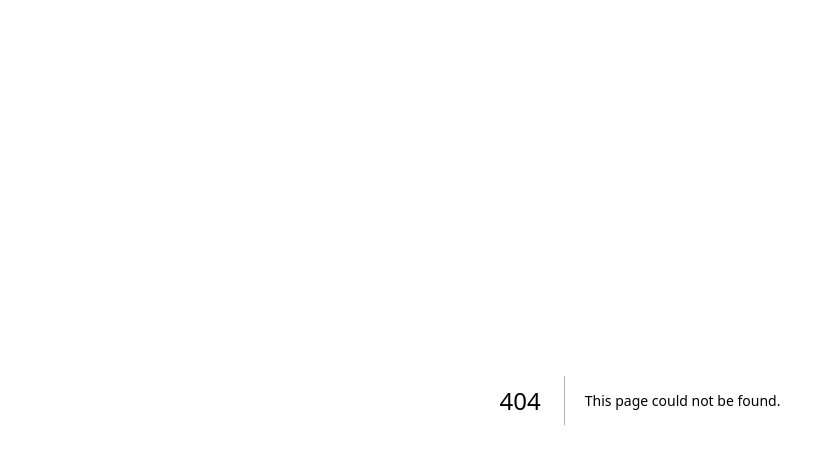
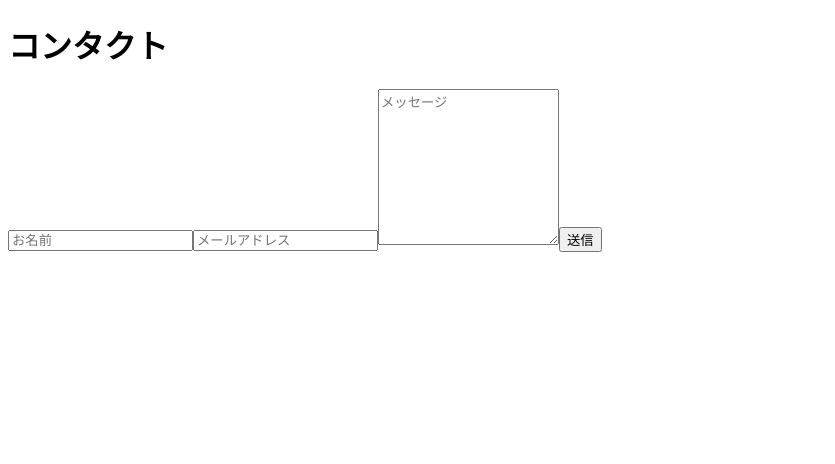
Before and after one commit to na2kera/progate_hack, a Next.js app: page /contact in a window 1280 px wide. Before the commit this address had no page. Shown: the top 464 px of the page, without its empty margins (0-835 px from the left). Built offline with nearby package versions, Linux system fonts and the light colour scheme.

Commit message:
add contact

```diff
--- a/package.json
+++ b/package.json
@@ -11,6 +11,7 @@
   "dependencies": {
     "@supabase/supabase-js": "^2.43.0",
     "next": "14.2.3",
+    "nodemailer": "^6.9.13",
     "react": "^18",
     "react-dom": "^18"
   },
--- /dev/null
+++ b/src/app/api/contact-handler/route.js
@@ -0,0 +1,31 @@
+import { NextResponse } from "next/server"
+import nodeMailer from "nodemailer"
+
+export async function POST(request) {
+    const reqBody = await request.json()
+    const { email, name, message } = reqBody
+
+    try{
+        const transporter = nodeMailer.createTransport({
+            host: "smtp-mail.outlook.com",               // メールサーバー。ここではHotmail/Outlookを使った例
+            port: 587,
+            secure: false,
+            auth: {
+                user: "my-email@hotmail.co.jp",           // メールアドレス
+                pass: "my-password"                       // パスワード
+            }
+        })
+
+        const mailOptions = {
+            from: "My website",
+            to: "receive-email@gmail.com",
+            subject: "Next.jsコンタクトページ",
+            text: `名前: ${name} \n\nメールアドレス: ${email} \n\nメッセージ: ${message}`
+        }
+
+        const info = await transporter.sendMail(mailOptions)
+        return NextResponse.json({message: "成功しました"})
+    }catch(err){
+        return NextResponse.json({message: "失敗しました"})
+    }
+}
--- /dev/null
+++ b/src/app/contact/page.js
@@ -0,0 +1,44 @@
+"use client"
+import { useState } from "react"
+
+const Contact = () => {
+    const [name, setName] = useState("")
+    const [email, setEmail] = useState("")
+    const [message, setMessage] = useState("")
+
+    const handleSubmit = async(e) => {
+        e.preventDefault()
+        try{
+            const response = await fetch("http://localhost:3000/api/contact-handler", {
+                method: "POST",
+                headers: {
+                    "Accept": "application/json",
+                    "Content-Type": "application/json"
+                },
+                body: JSON.stringify({
+                    name: name,
+                    email: email,
+                    message: message
+                })
+            })
+            const jsonData = await response.json()
+            alert("メッセージを送信しました")
+        }catch(err){
+            alert("メッセージの送信が失敗しました")
+        }
+    }
+
+    return (
+        <div>
+            <h1>コンタクト</h1>
+            <form onSubmit={handleSubmit}>
+                <input value={name} onChange={(e) => setName(e.target.value)} type="text" placeholder="お名前" required/>
+                <input value={email} onChange={(e) => setEmail(e.target.value)} type="text" placeholder="メールアドレス" required/>
+                <textarea value={message} onChange={(e) => setMessage(e.target.value)} type="text" placeholder="メッセージ" rows="10" required></textarea>
+                <button type="submit">送信</button>
+            </form>
+        </div>
+    )
+}
+
+export default Contact
```
Also changed, not shown: 1 other file (tests, documents, lock files or other folders).
